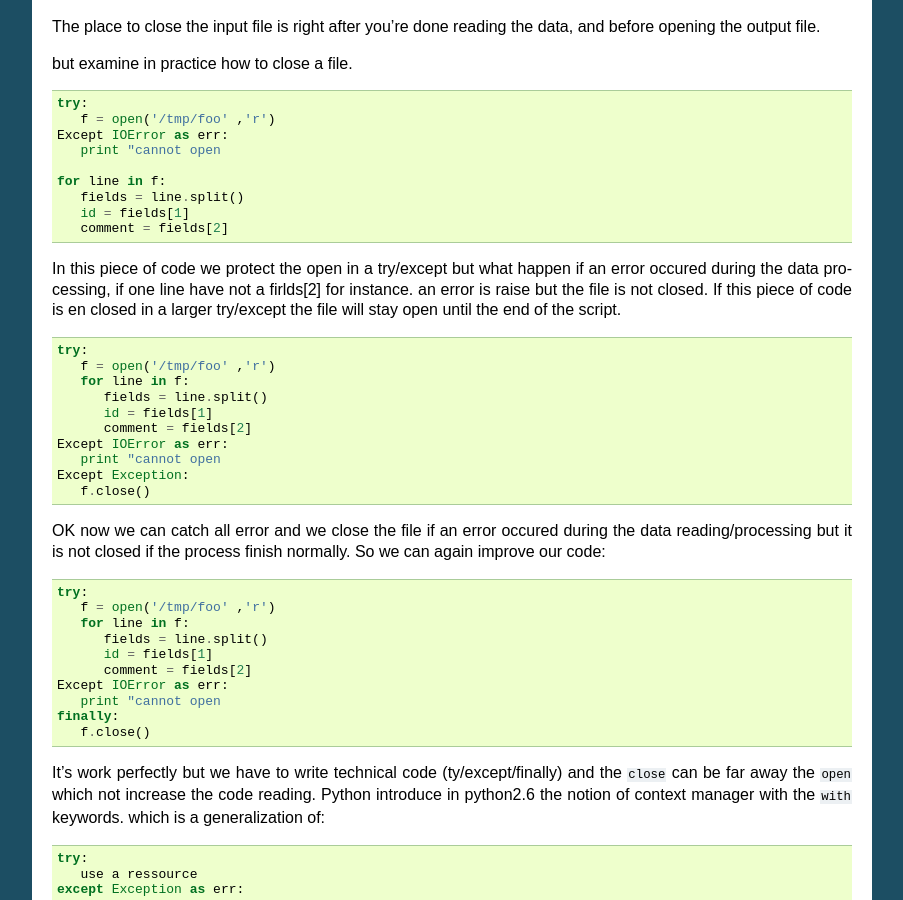
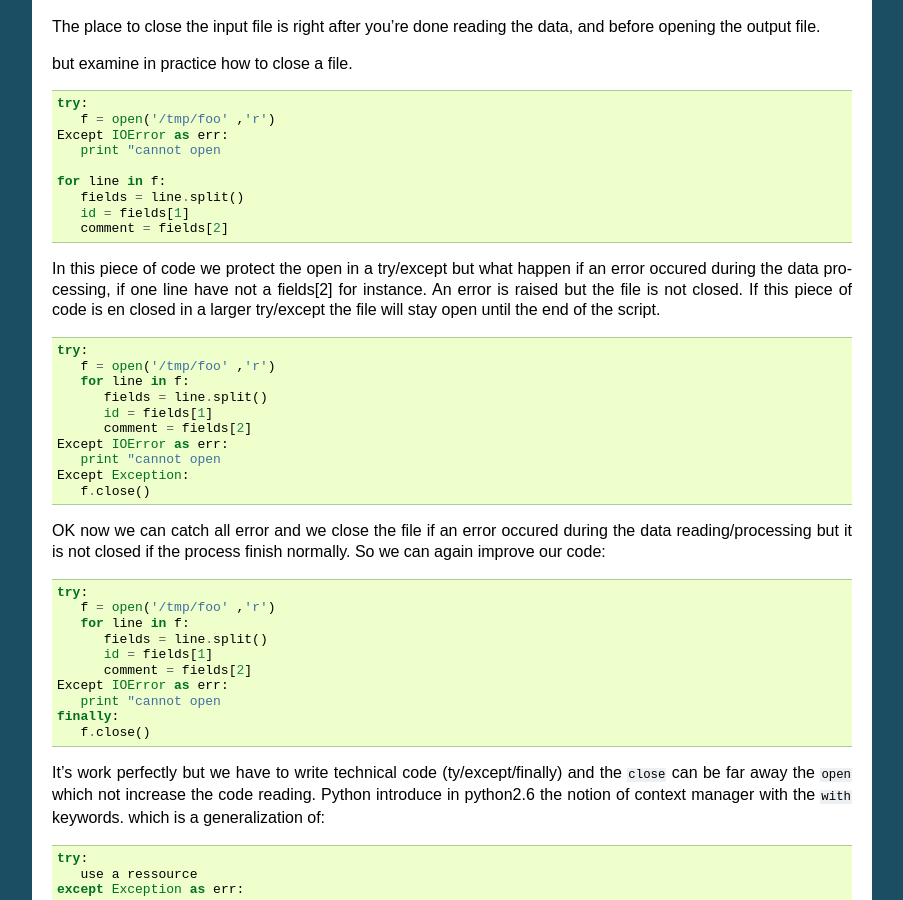
Before and after one commit to C3BI-pasteur-fr/python-course-1, a Sphinx documentation site: the page built from source/Input_Output.rst, in a window 1280 px wide and 900 px high, scrolled down 4846 px. Shown: the whole window, without its empty margins (198-1101 px from the left). Built offline with Sphinx 7.4.7, drawn with Linux system fonts in a browser that asks for light colours; some of the changed text lies outside the part shown.

Commit message:
fix typos and resize table to be compliant with latex size page

```diff
--- a/source/Input_Output.rst
+++ b/source/Input_Output.rst
@@ -303,8 +303,8 @@ but examine in practice how to close a file.
       comment = fields[2]
 
 In this piece of code we protect the open in a try/except but what happen
-if an error occured during the data processing, if one line have not a firlds[2] for instance.
-an error is raise but the file is not closed. If this piece of code is en closed in a larger
+if an error occured during the data processing, if one line have not a fields[2] for instance.
+An error is raised but the file is not closed. If this piece of code is en closed in a larger
 try/except the file will stay open until the end of the script.
 
 .. code-block:: python
```
Also changed, not shown: other parts of source/Input_Output.rst (+2 -2 lines).
